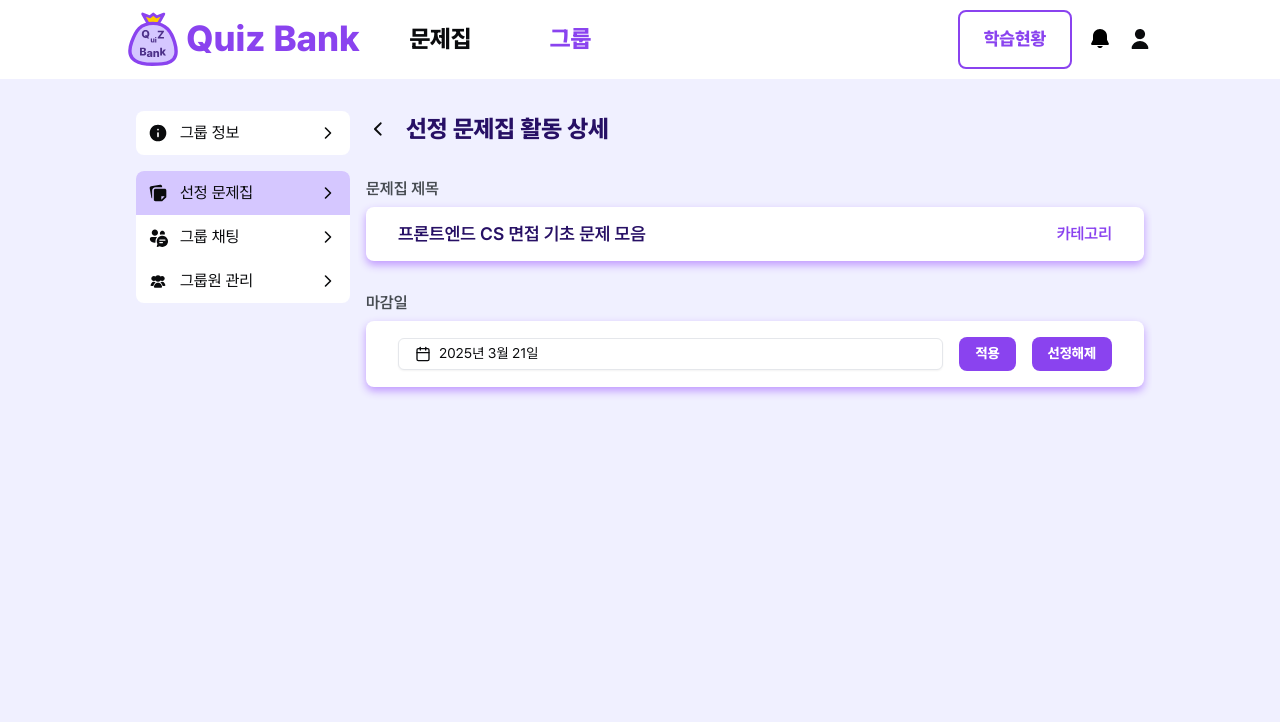
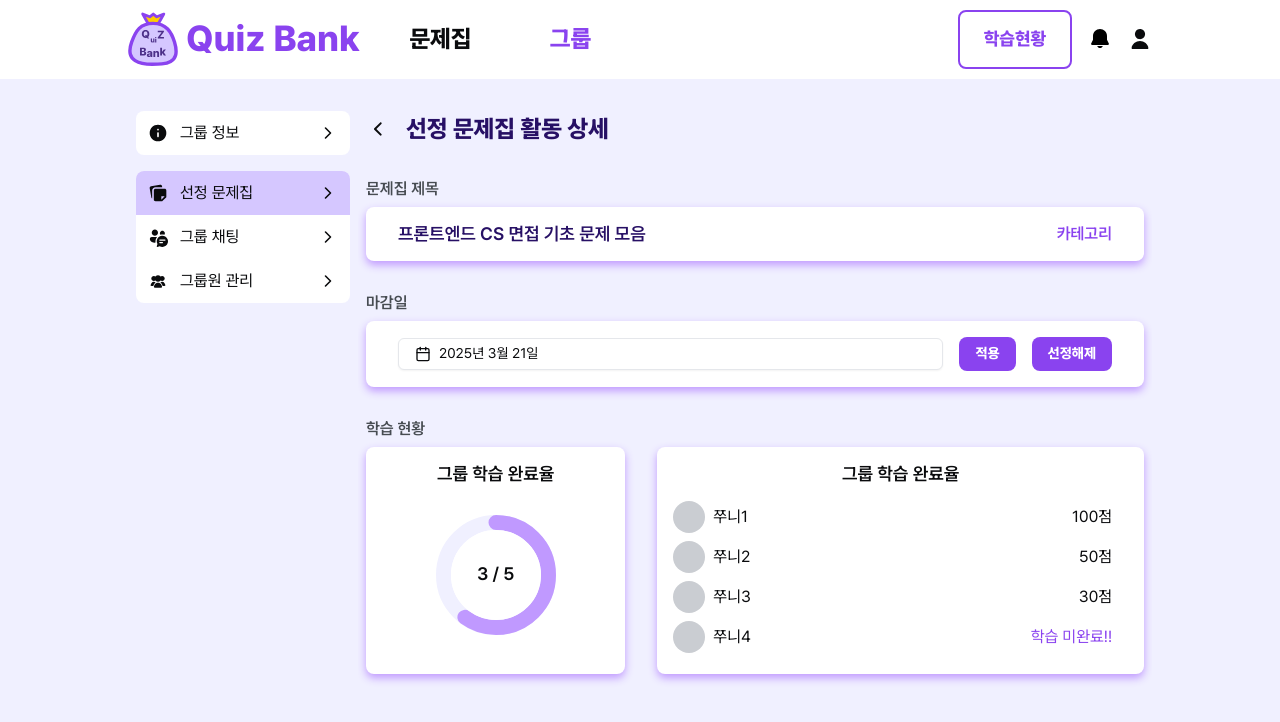
Before and after one commit to QuizBank-Dev/QuizBank-FE, a Next.js app: page /group/1/quizbook/65e8a5d6fc13ae5e7f000001 in a window 1280 px wide. Shown: the top 722 px of the page. Built offline with nearby package versions, Linux system fonts and the light colour scheme; no server answers.

Commit message:
✨ 그룹 선정 문제집 학습 현황 컴포넌트 작성

```diff
--- /dev/null
+++ b/src/app/group/[groupId]/quizbook/[quizbookId]/_components/StudyStats.tsx
@@ -0,0 +1,99 @@
+import { DonutProgressbar } from '@/components/study'
+import { Props } from './StudyStatus'
+import Link from 'next/link'
+import { ProfileImage } from '@/components'
+import clsx from 'clsx'
+
+export default function StudyStats({
+    scoreList,
+    memberList,
+    activeTab,
+}: Partial<Props> & { activeTab: string }) {
+    if (!scoreList || !memberList) return null
+
+    return (
+        <article
+            className={clsx(
+                'flex-col gap-2 md:flex',
+                activeTab === 'stats' ? 'flex' : 'hidden',
+            )}
+        >
+            <span className="hidden text-pc-body-md text-gray-600 md:block">
+                학습 현황
+            </span>
+            <div className="flex w-full flex-col gap-4 md:flex-row md:gap-8">
+                <div className="flex h-[227px] flex-col items-center justify-between rounded-lg bg-white p-4 shadow-point md:flex-[1]">
+                    <span className="text-mobile-body-lg md:text-pc-body-lg">
+                        그룹 학습 완료율
+                    </span>
+                    <div className="py-4">
+                        <DonutProgressbar
+                            ratio={scoreList.length / memberList.length}
+                            size={120}
+                            strokeWidth={15}
+                        >
+                            <div className="text-pc-body-lg font-semi-bold">
+                                {`${scoreList.length} / ${memberList.length}`}
+                            </div>
+                        </DonutProgressbar>
+                    </div>
+                </div>
+                <div className="flex h-[227px] flex-col items-center gap-4 rounded-lg bg-white p-4 shadow-point md:flex-[2]">
+                    <span className="text-mobile-body-lg md:text-pc-body-lg">
+                        그룹 학습 완료율
+                    </span>
+                    <div className="custom-scrollbar flex w-full flex-col gap-2 overflow-y-auto pr-4">
+                        {/* 점수가 있는 유저 먼저 렌더링 */}
+                        {scoreList.map((data) => (
+                            <div
+                                key={data.owner._id}
+                                className="flex items-center justify-between text-mobile-body-md font-regular md:text-pc-body-md"
+                            >
+                                <Link
+                                    href={`/user/${data.owner._id}`}
+                                    className="flex items-center gap-2"
+                                >
+                                    <ProfileImage
+                                        size={32}
+                                        profileImg={data.owner.profileImg}
+                                    />
+                                    {data.owner.nickname}
+                                </Link>
+                                {data.score}점
+                            </div>
+                        ))}
+                        {/* 점수가 없는 유저는 "미완료"로 렌더링 */}
+                        {memberList
+                            .filter(
+                                (member) =>
+                                    !scoreList.some(
+                                        (score) =>
+                                            score.owner._id === member._id,
+                                    ),
+                            )
+                            .map((member) => (
+                                <div
+                                    key={member._id}
+                                    className="flex items-center justify-between text-mobile-body-md font-regular md:text-pc-body-md"
+                                >
+                                    <Link
+                                        href={`/user/${member._id}`}
+                                        className="flex items-center gap-2"
+                                    >
+                                        <ProfileImage
+                                            size={32}
+                                            profileImg={member.profileImg}
+                                        />
+                                        {member.nickname}
+                                    </Link>
+                                    <span className="text-point-500">
+                                        학습 미완료!!
+                                    </span>
+                                </div>
+                            ))}
+                    </div>
+                </div>
+            </div>
+        </article>
+    )
+}
--- a/src/app/group/[groupId]/quizbook/[quizbookId]/_components/StudyStatus.tsx
+++ b/src/app/group/[groupId]/quizbook/[quizbookId]/_components/StudyStatus.tsx
@@ -2,8 +2,9 @@
 
 import { Tabs, TabsList, TabsTrigger } from '@/components/ui/tabs'
 import { useState } from 'react'
+import StudyStats from './StudyStats'
 
-interface Props {
+export interface Props {
     scoreList: {
         score: number
         owner: {
@@ -59,7 +60,11 @@ export default function StudyStatus({
                     </TabsList>
                 </Tabs>
             </nav>
-            {/* 학습 현황 컴포넌트 */}
+            <StudyStats
+                scoreList={scoreList}
+                memberList={memberList}
+                activeTab={activeTab}
+            />
             {/* 그룹원 답안 컴포넌트 */}
         </section>
     )
--- a/src/app/group/[groupId]/quizbook/[quizbookId]/page.tsx
+++ b/src/app/group/[groupId]/quizbook/[quizbookId]/page.tsx
@@ -87,7 +87,7 @@ export default function GroupQuizbookDetailPage() {
             <MobileHeader title="선정 문제집 활동 상세" backBtn />
 
             {/* 컨탠츠 */}
-            <main className="custom-scrollbar flex w-full flex-1 flex-col items-center overflow-auto md:px-2">
+            <main className="flex w-full flex-1 flex-col items-center overflow-auto md:px-2">
                 <div className="flex w-full flex-col gap-8 px-4 pb-4 md:px-0 md:pb-0">
                     <div className="hidden items-center gap-4 md:flex">
                         <BackBtn />
```
